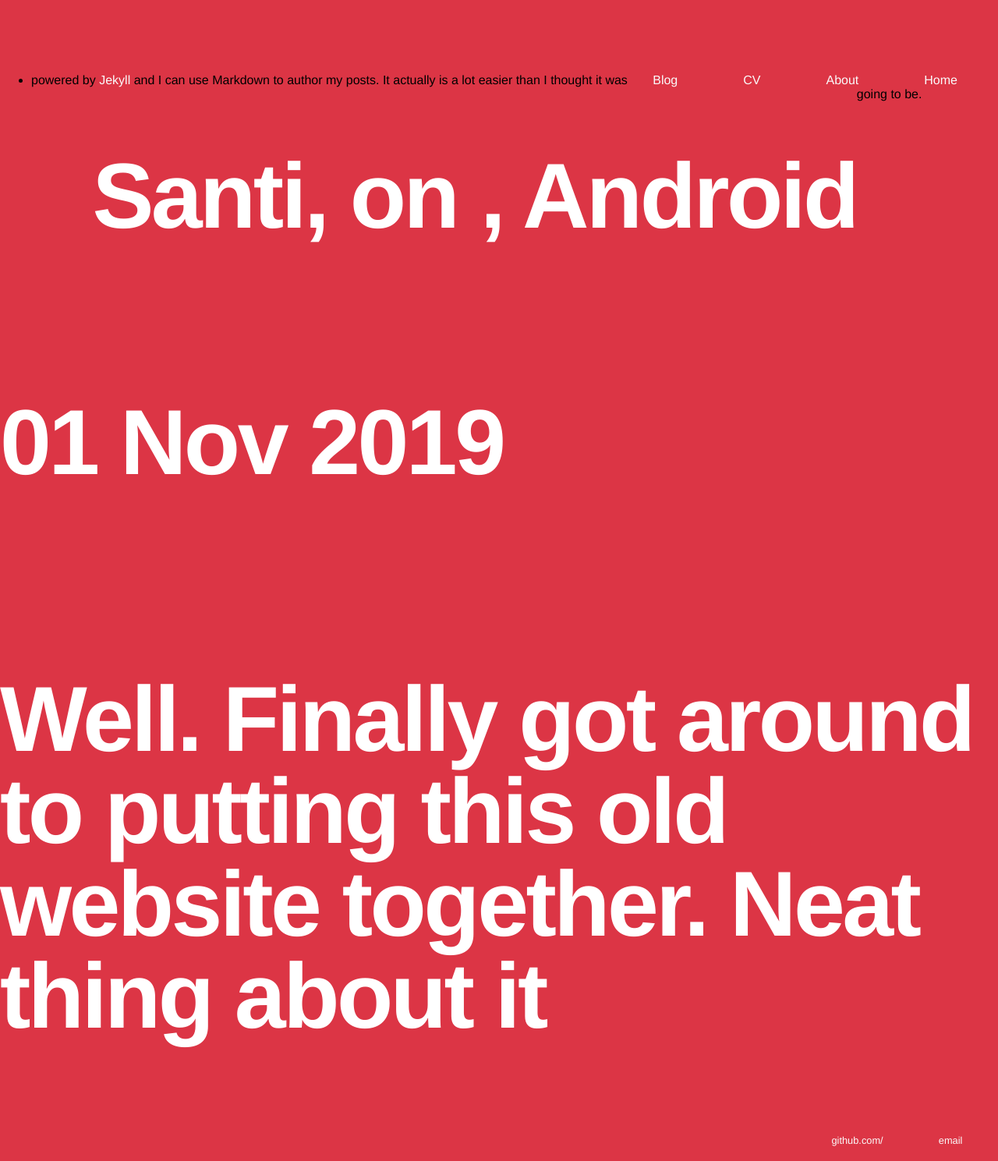
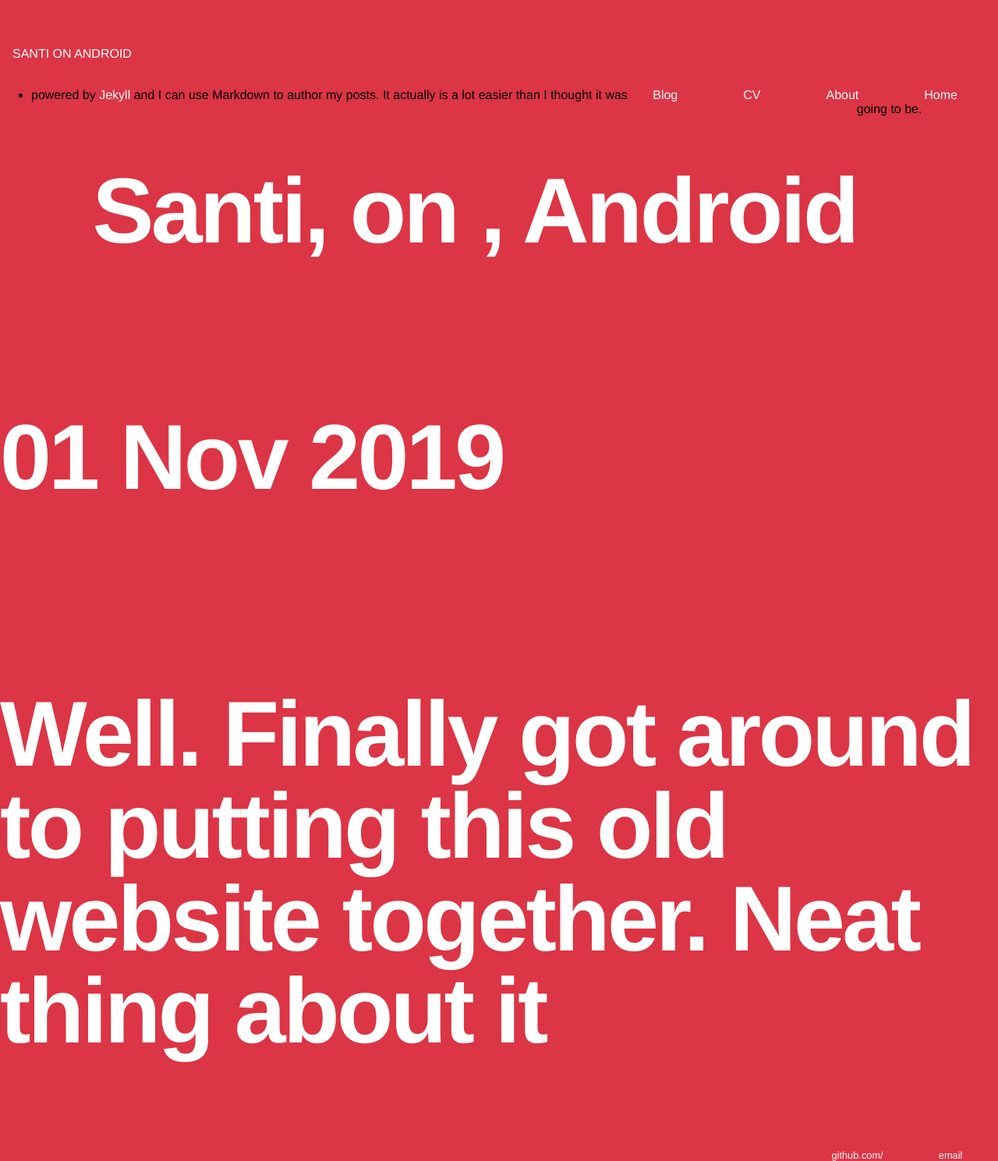
Before and after one commit to SantiOnAndroid/SantiOnAndroid.github.io, a Jekyll site: the page built from _posts/2019-11-01-santi-on-android-launched.md, in a window 1280 px wide. Shown: the whole page at 78% size. Built offline with Jekyll 4.4.1, drawn with Linux system fonts in a browser that asks for light colours; some web fonts are replaced.

Commit message:
modificant titolj

```diff
--- a/_layouts/default.html
+++ b/_layouts/default.html
@@ -7,7 +7,7 @@
 			<link href="//db.onlinewebfonts.com/c/51fdf8021065497210ca54837e1601e9?family=Neue+Einstellung" rel="stylesheet" type="text/css"/>
 		</head>
 		<body>
-		<svg height="0" width="0">
+		<svg height="33" width="339">
 
 			<text x="0" y="14" >SANTI ON ANDROID</text>
 
```
